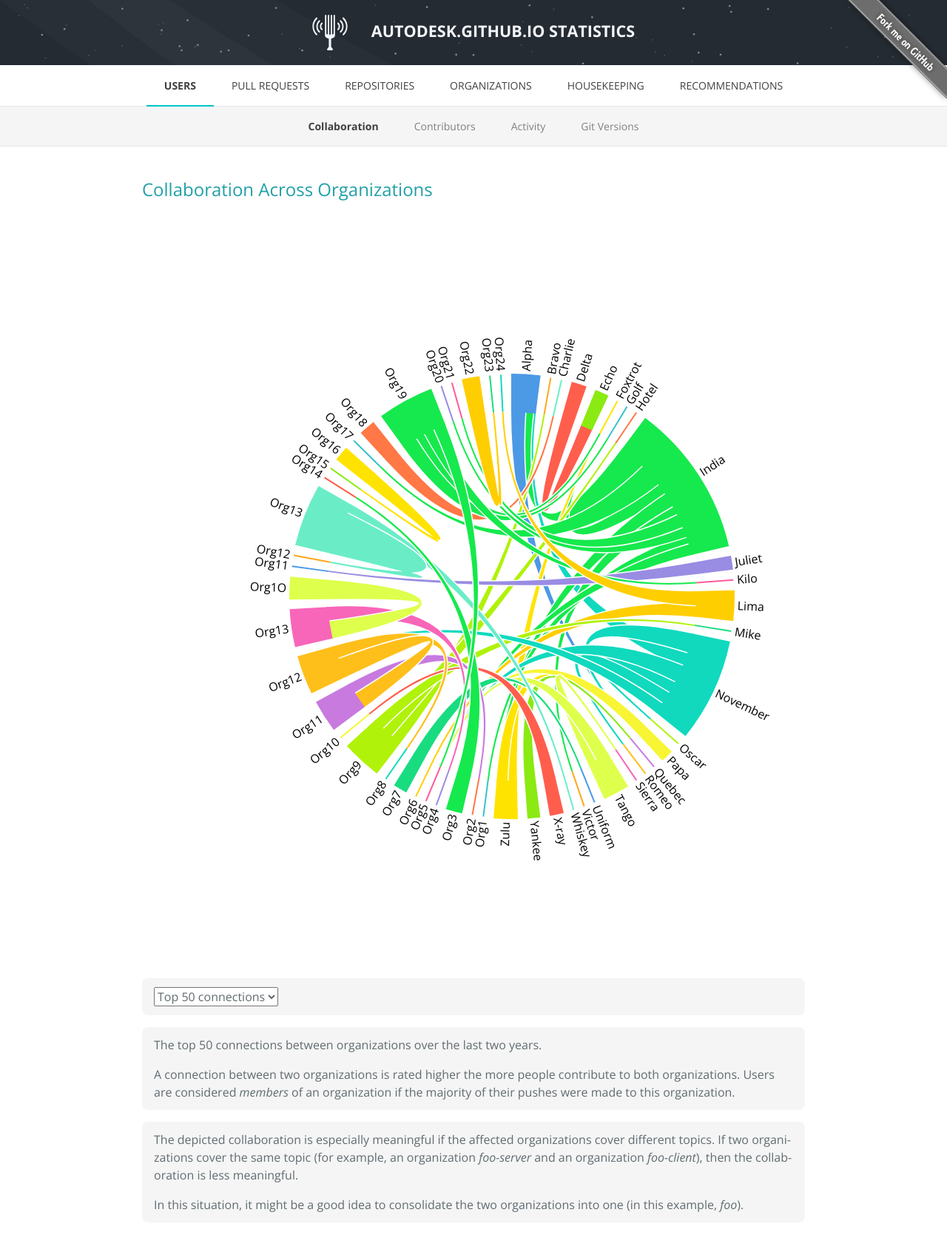
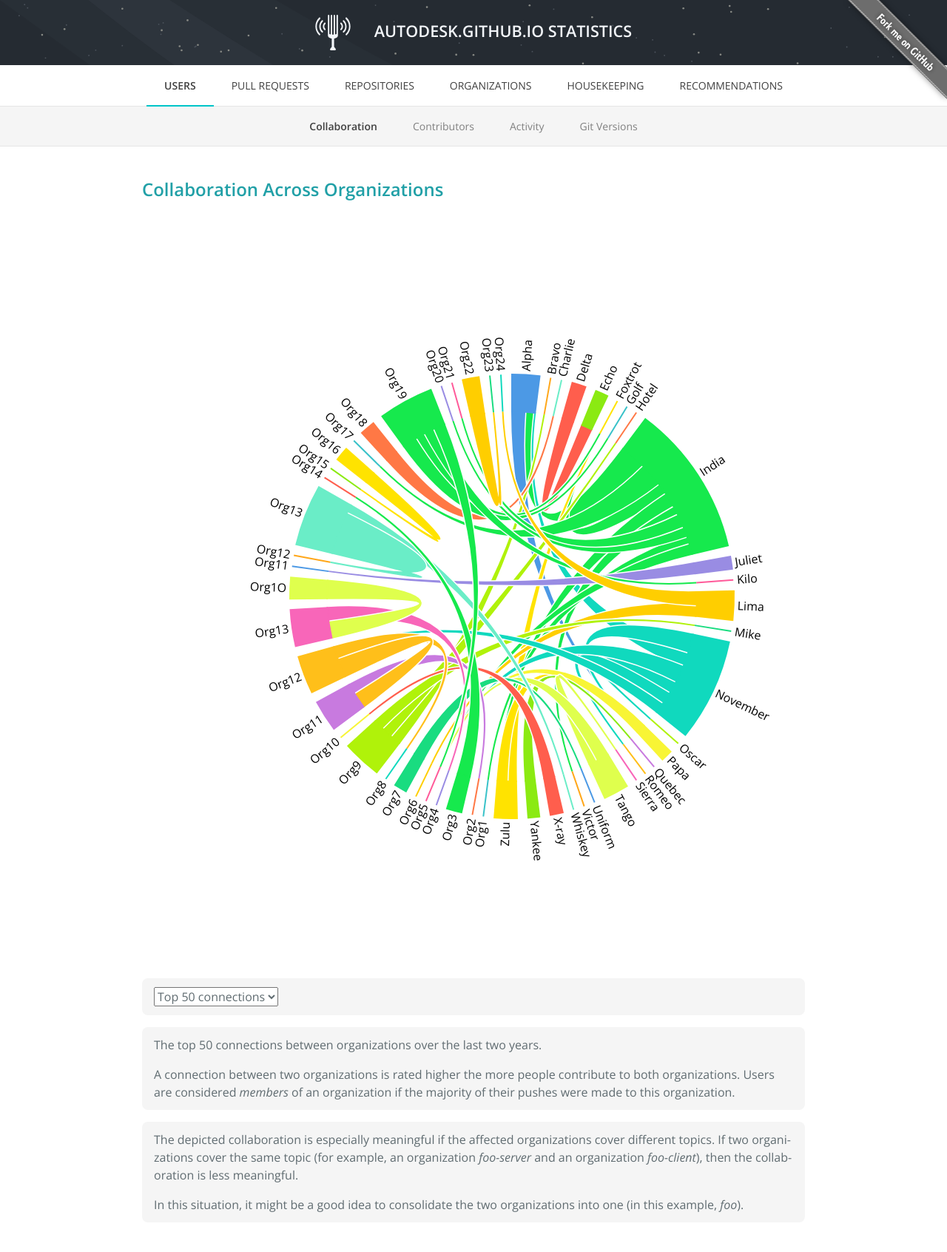
Before and after one commit to Autodesk/hubble, a Jekyll site: the page built from docs/index.html, in a window 1280 px wide. Shown: the whole page at 74% size. Built offline with Jekyll 4.4.1, drawn with Linux system fonts in a browser that asks for light colours; nearby versions of some CDN libraries.

Commit message:
Change to lighter bold font
I find the bold version of Open Sans too bold, especially for usage in
buttons. This replaces the bold font with a semibold version, which also
looks nice in headings.

```diff
--- a/docs/_layouts/default.html
+++ b/docs/_layouts/default.html
@@ -20,7 +20,7 @@
 		<link rel="apple-touch-icon" sizes="167x167" href="{{ site.baseurl }}/assets/icons/apple-touch-icon-167x167.png?version={{ site.github.build_revision }}">
 		<link rel="apple-touch-icon" sizes="180x180" href="{{ site.baseurl }}/assets/icons/apple-touch-icon-180x180.png?version={{ site.github.build_revision }}">
 		<link rel="stylesheet" type="text/css" href="{{ site.baseurl }}/assets/css/normalize.css?version={{ site.github.build_revision }}" media="screen">
-		<link rel="stylesheet" type="text/css" href="https://fonts.googleapis.com/css?family=Open+Sans:400,400i,700,700i" media="screen">
+		<link rel="stylesheet" type="text/css" href="https://fonts.googleapis.com/css?family=Open+Sans:400,400i,600,600i" media="screen">
 		<link rel="stylesheet" type="text/css" href="https://use.fontawesome.com/releases/v5.0.6/css/all.css" media="screen">
 		<link rel="stylesheet" type="text/css" href="{{ site.baseurl }}/assets/css/stylesheet.css?version={{ site.github.build_revision }}" media="screen">
 		<script src="{{ site.baseurl }}/assets/js/vendor/jquery-3.2.1.min.js"></script>
--- a/docs/assets/css/stylesheet.css
+++ b/docs/assets/css/stylesheet.css
@@ -120,7 +120,7 @@ a
 	color: #f3f6fa;
 	display: inline-block;
 	font-size: 1.35rem;
-	font-weight: bold;
+	font-weight: 600;
 	margin: 0 2rem 0 0;
 	position: relative;
 	text-transform: uppercase;
@@ -192,7 +192,7 @@ a
 {
 	font-size: 1.5rem;
 	color: #21a0a7;
-	font-weight: normal;
+	font-weight: 600;
 	margin-bottom: 1rem;
 	margin-top: 4rem;
 }
@@ -312,7 +312,7 @@ a
 .main-content table thead
 {
 	border-bottom: 4px solid #e9ebec;
-	font-weight: bold;
+	font-weight: 600;
 }
 
 .main-content table tr
@@ -355,7 +355,7 @@ a
 .main-content dl dt
 {
 	font-size: 1rem;
-	font-weight: bold;
+	font-weight: 600;
 	margin-top: 1rem;
 	padding: 0;
 }
@@ -604,7 +604,7 @@ a
 .navigation-primary li a.active
 {
 	border-bottom-color: #00c4c8;
-	font-weight: bold;
+	font-weight: 600;
 }
 
 .navigation ul.navigation-secondary
@@ -626,7 +626,7 @@ a
 .navigation-secondary li a.active
 {
 	color: #404040;
-	font-weight: bold;
+	font-weight: 600;
 }
 
 @media not screen and (min-width: 42rem)
@@ -658,6 +658,7 @@ a.button
 	outline: 0;
 	border: 1px solid #c4c4c4;
 	border-radius: 0.25rem;
+	font-weight: 600;
 }
 
 button:hover,
```
